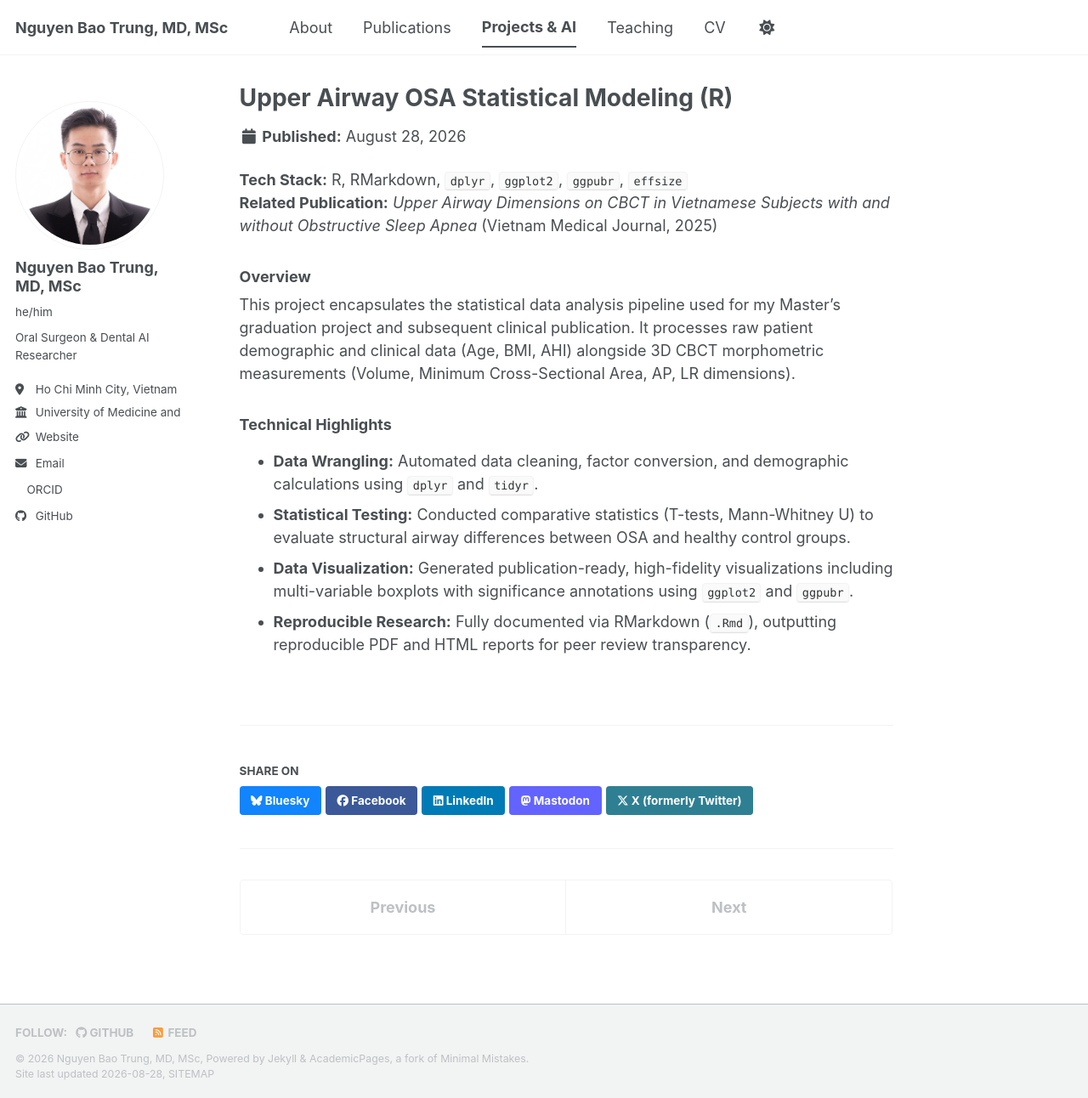
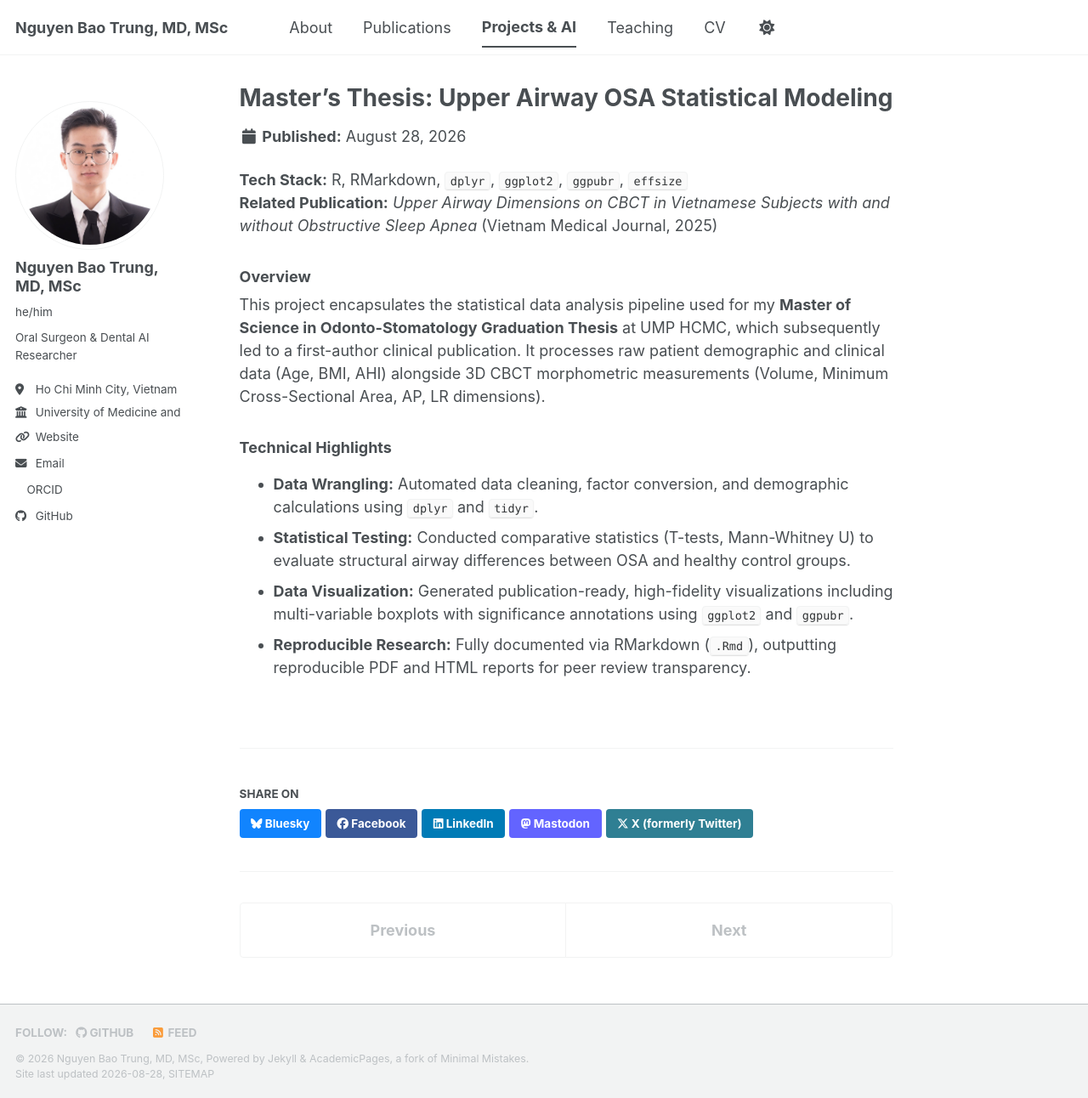
Before and after one commit to trungnb/trungnb.github.io, a Jekyll site: the page built from _portfolio/portfolio-5-osa-airway-statistics.md, in a window 1280 px wide and 1292 px high. Shown: the whole window at 85% size. Built offline with Jekyll 4.4.1, drawn with Linux system fonts in a browser that asks for light colours; a style sheet for code colours, icons or effects is not loaded.

Commit message:
Highlight project as Master's Thesis

```diff
--- a/_portfolio/portfolio-5-osa-airway-statistics.md
+++ b/_portfolio/portfolio-5-osa-airway-statistics.md
@@ -1,6 +1,6 @@
 ---
-title: "Upper Airway OSA Statistical Modeling (R)"
-excerpt: "Statistical analysis workflow in R for evaluating airway morphometrics in Obstructive Sleep Apnea.<br/><img src='https://img.shields.io/badge/Tech-R_%7C_ggplot2_%7C_dplyr-blue'>"
+title: "Master's Thesis: Upper Airway OSA Statistical Modeling"
+excerpt: "Statistical analysis workflow in R for evaluating airway morphometrics in Obstructive Sleep Apnea (Master's Graduation Thesis).<br/><img src='https://img.shields.io/badge/Tech-R_%7C_ggplot2_%7C_dplyr-blue'>"
 collection: portfolio
 ---
 
@@ -8,7 +8,7 @@ collection: portfolio
 **Related Publication:** *Upper Airway Dimensions on CBCT in Vietnamese Subjects with and without Obstructive Sleep Apnea* (Vietnam Medical Journal, 2025)
 
 ### Overview
-This project encapsulates the statistical data analysis pipeline used for my Master's graduation project and subsequent clinical publication. It processes raw patient demographic and clinical data (Age, BMI, AHI) alongside 3D CBCT morphometric measurements (Volume, Minimum Cross-Sectional Area, AP, LR dimensions).
+This project encapsulates the statistical data analysis pipeline used for my **Master of Science in Odonto-Stomatology Graduation Thesis** at UMP HCMC, which subsequently led to a first-author clinical publication. It processes raw patient demographic and clinical data (Age, BMI, AHI) alongside 3D CBCT morphometric measurements (Volume, Minimum Cross-Sectional Area, AP, LR dimensions).
 
 ### Technical Highlights
 - **Data Wrangling:** Automated data cleaning, factor conversion, and demographic calculations using `dplyr` and `tidyr`.
```
